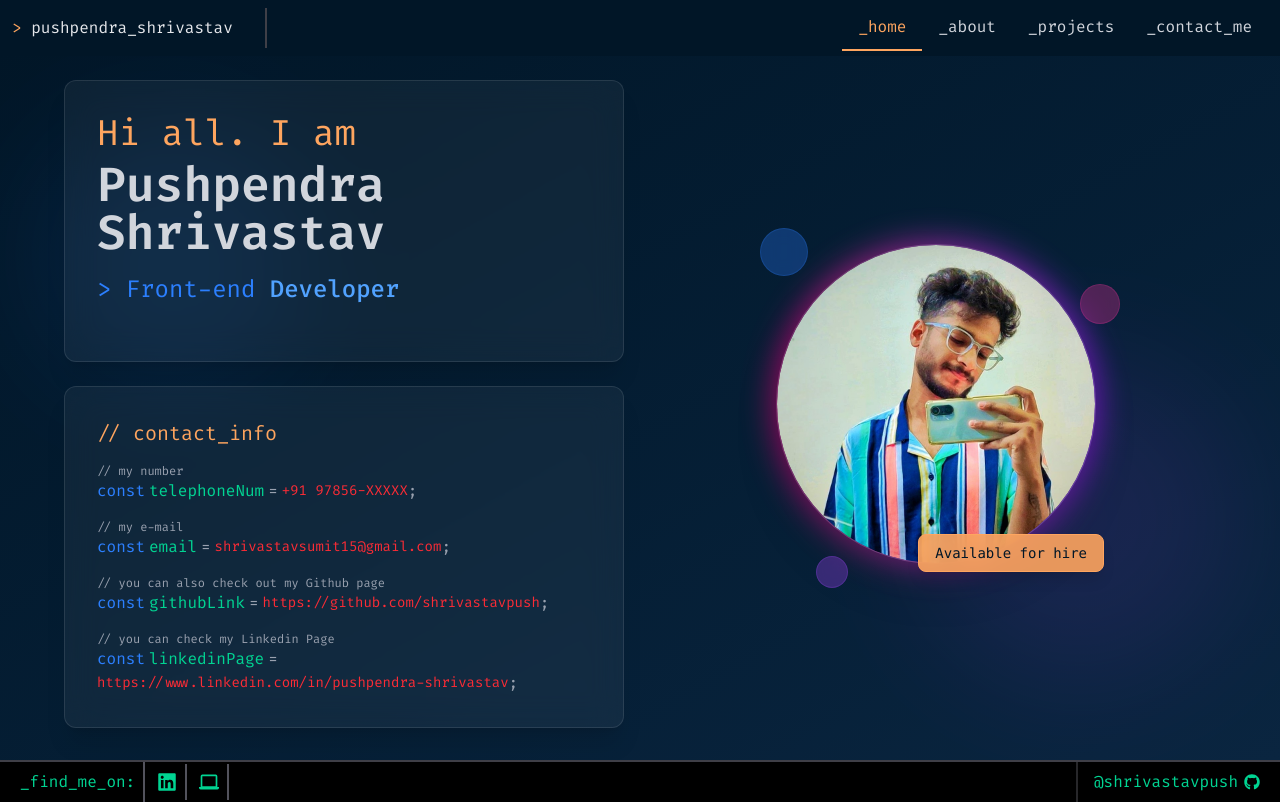
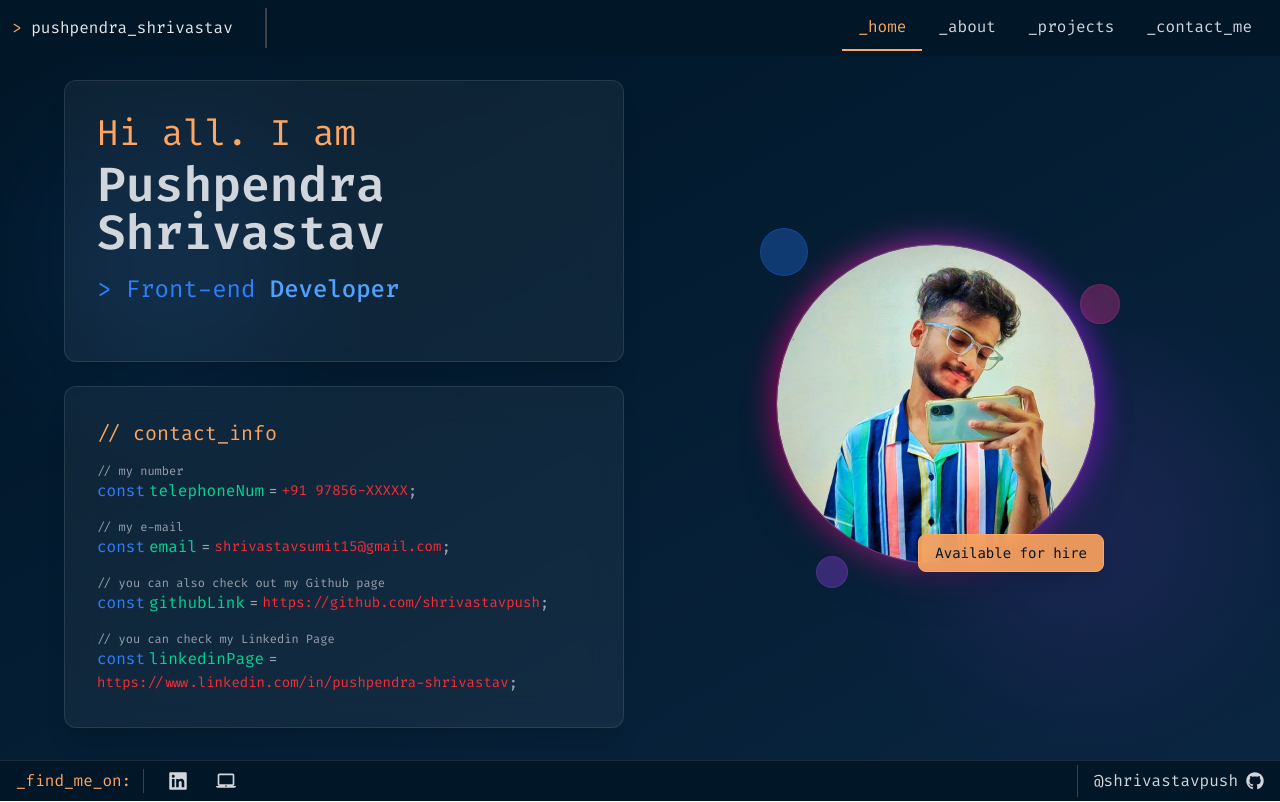
Before and after one commit to shrivastavpush/my-portfolio, a React (Vite) app: page / in a window 1280 px wide. Built offline with nearby package versions, Linux system fonts and the light colour scheme.

Commit message:
Redeisgned the footer

```diff
--- a/src/components/Footer.tsx
+++ b/src/components/Footer.tsx
@@ -1,14 +1,12 @@
 import React from "react";
-import { Link } from "react-router";
-
+import { Link } from "react-router-dom";
 import { FaGithub, FaLinkedin } from "react-icons/fa";
-import { GrPersonalComputer } from "react-icons/gr";
+import { MdLaptopMac } from "react-icons/md";
 
 interface SocialLink {
     name: string;
     url: string;
     icon: React.ComponentType<{ className?: string }>;
-    borderClass: string;
 }
 
 const socialLinks: SocialLink[] = [
@@ -16,31 +14,48 @@ const socialLinks: SocialLink[] = [
         name: "LinkedIn",
         url: "https://www.linkedin.com/in/pushpendra-shrivastav/",
         icon: FaLinkedin,
-        borderClass: "bordered-tab",
     },
     {
         name: "Portfolio",
         url: "https://pushpendra-portfolio.netlify.app/",
-        icon: GrPersonalComputer,
-        borderClass: "bordered-tab",
+        icon: MdLaptopMac,
     },
 ];
 
 const Footer: React.FC = () => {
     return (
-        <footer className="footer-style">
-            <div className="flex items-center space-x-4 justify-between">
-                <span className="bordered-tab pr-2">_find_me_on:</span>
+        <footer className="bg-[#011627] border-t border-white/10 py-2 lg:py-1 px-4 text-gray-300 font-['Fira_Code'] shadow-lg">
+            <div className="container mx-auto flex flex-col sm:flex-row items-center justify-between">
+                <div className="flex items-center space-x-2 sm:space-x-4 sm:mb-0">
+                    <span className="text-sm sm:text-base text-[#fea55f] border-r border-zinc-700 pr-3">_find_me_on:</span>
+                    <div className="flex items-center space-x-3">
                         {socialLinks.map((link) => {
                             const Icon = link.icon;
                             return (
-                        <Link key={link.name} to={link.url} target="_blank" className={`${link.borderClass} px-3 `} >
-                            <Icon className="text-xl hover:text-[#fea55f]" />
+                                <Link
+                                    key={link.name}
+                                    to={link.url}
+                                    target="_blank"
+                                    className="px-2 py-1 hover:bg-white/5 rounded-md transition-all duration-300 flex items-center"
+                                    aria-label={link.name}
+                                >
+                                    <Icon className="text-xl hover:text-[#fea55f] transition-colors duration-200" />
                                 </Link>
                             );
                         })}
                     </div>
-            <Link to="https://github.com/shrivastavpush" target="_blank" className="flex items-center border-l-0 lg:border-l-2 lg:border-l-zinc-800 gap-1.5 hover:text-[#fea55f] py-2 pl-0 lg:pl-4" > @shrivastavpush <FaGithub /> </Link>
+                </div>
+
+                <Link
+                    to="https://github.com/shrivastavpush"
+                    target="_blank"
+                    className="flex items-center gap-2 hover:text-[#fea55f] transition-colors duration-200 border-l border-zinc-700 pl-3 sm:pl-4 py-1"
+                    aria-label="GitHub Profile"
+                >
+                    <span className="text-sm sm:text-base">@shrivastavpush</span>
+                    <FaGithub className="text-lg" />
+                </Link>
+            </div>
         </footer>
     );
 };
```
Lines whose indentation alone changed are shown as unchanged.
